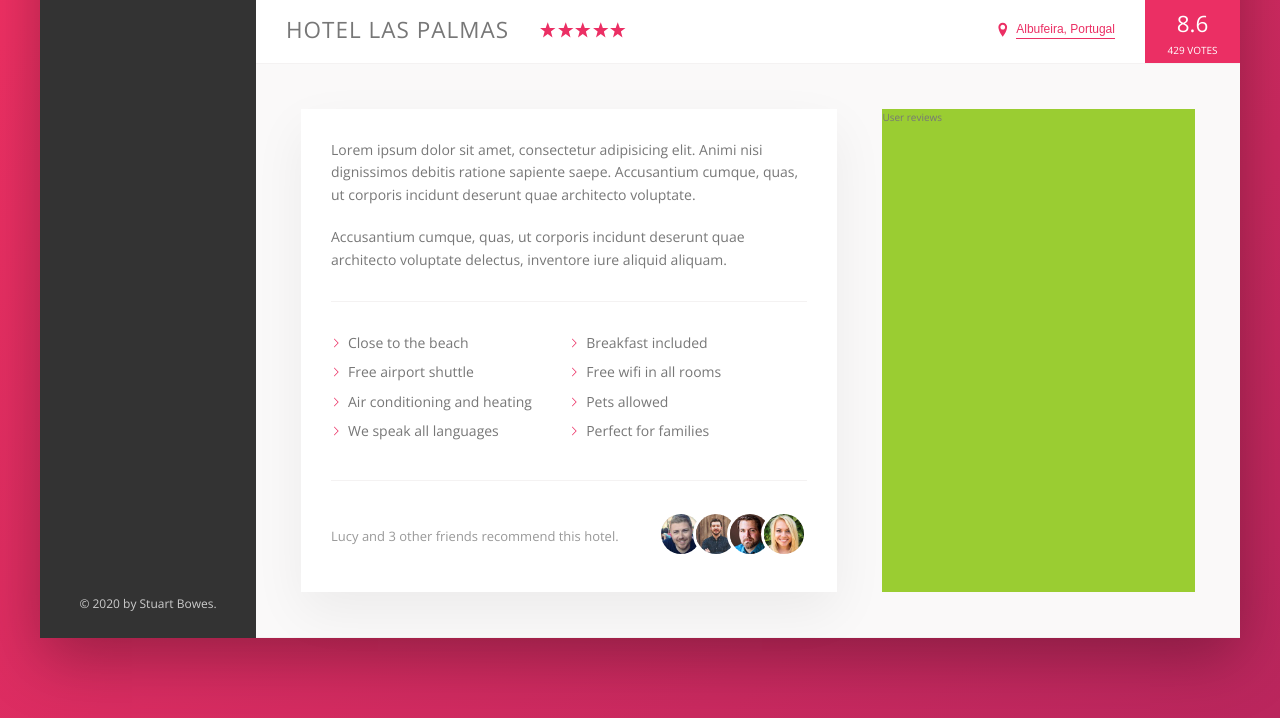
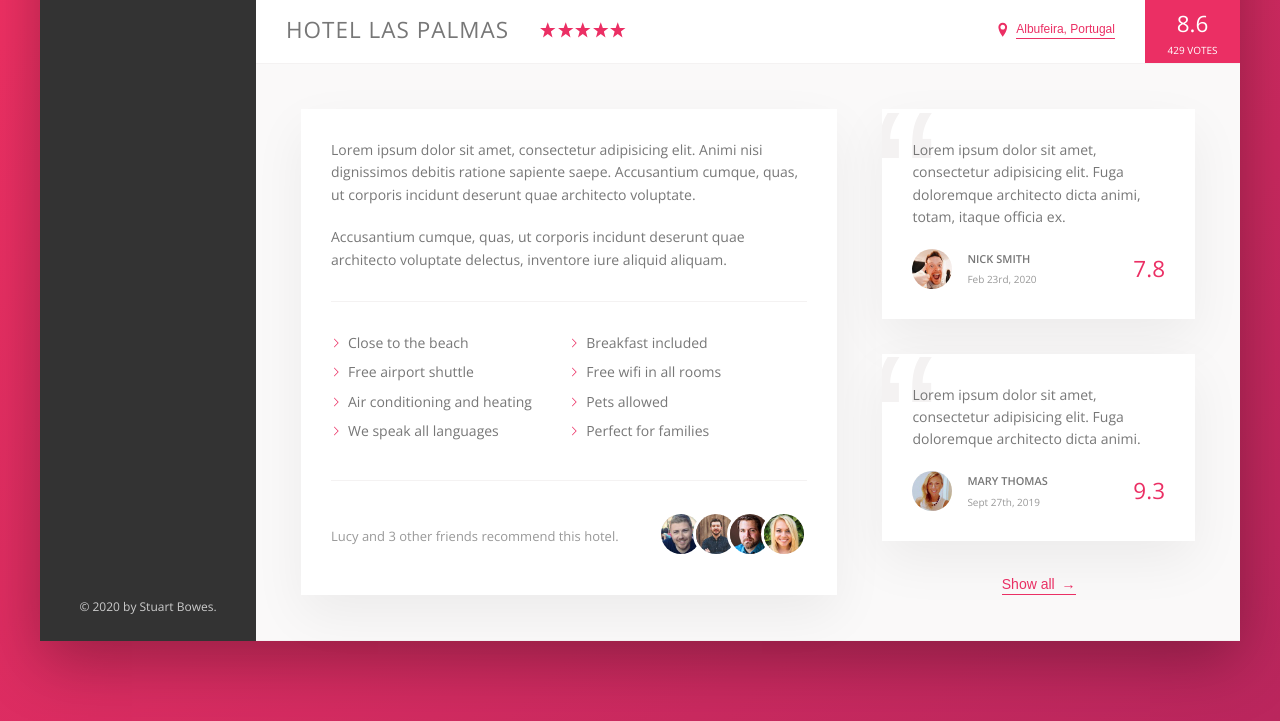
Before and after one commit to c0ff33-b34n/Trillo, a website: page index.html in a window 1280 px wide. Shown: the part 538-1259 px from the top of the page. Drawn offline with nearby package versions, Linux system fonts and the light colour scheme.

Commit message:
Add and style user reviews section

```diff
--- a/index.html
+++ b/index.html
@@ -163,7 +163,33 @@
                         </div>
 
                         <div class="user-reviews">
-                            User reviews
+                            <figure class="review">
+                                <blockquote class="review__text">
+                                    Lorem ipsum dolor sit amet, consectetur adipisicing elit. Fuga doloremque architecto dicta animi, totam, itaque officia ex.
+                                </blockquote>
+                                <figcaption class="review__user">
+                                    <img src="img/user-1.jpg" alt="User 1" class="review__photo">
+                                    <div class="review__user-box">
+                                        <p class="review__user-name">Nick Smith</p>
+                                        <p class="review__user-date">Feb 23rd, 2020</p>
+                                    </div>
+                                    <div class="review__rating">7.8</div>
+                                </figcaption>
+                            </figure>
+                            <figure class="review">
+                                <blockquote class="review__text">
+                                    Lorem ipsum dolor sit amet, consectetur adipisicing elit. Fuga doloremque architecto dicta animi.
+                                </blockquote>
+                                <figcaption class="review__user">
+                                    <img src="img/user-2.jpg" alt="User 1" class="review__photo">
+                                    <div class="review__user-box">
+                                        <p class="review__user-name">Mary Thomas</p>
+                                        <p class="review__user-date">Sept 27th, 2019</p>
+                                    </div>
+                                    <div class="review__rating">9.3</div>
+                                </figcaption>
+                            </figure>
+                            <button class="btn-inline">Show all <span>&rarr;</span></button>
                         </div>
                     </div>
                 </main>
--- a/sass/_components.scss
+++ b/sass/_components.scss
@@ -258,8 +258,17 @@
     cursor: pointer;
     transition: all 0.2s;
 
+    & span {
+        margin-left: 3px;
+        transition: margin-left 0.2s;
+    }
+
     &:hover {
         color: var(--color-grey-dark-1);
+
+        span {
+            margin-left: 8px;
+        }
     }
     &:focus {
         outline: none;
@@ -352,3 +361,64 @@
         }
     }
 }
+
+.review {
+    background-color: #fff;
+    box-shadow: var(--shadow-light);
+    padding: 3rem;
+    margin-bottom: 3.5rem;
+    position: relative;
+    overflow: hidden; //to clip overflowing large quotation mark
+
+    &__text {
+        margin-bottom: 2rem;
+        z-index: 10;
+        position: relative; // to allow use of z-index
+    }
+
+    &__user {
+        display: flex;
+        align-items: center;
+    }
+
+    &__photo {
+        height: 4rem;
+        width: 4rem;
+        border-radius: 50%;
+        margin-right: 1.5rem;
+    }
+
+    &__user-box {
+        margin-right: auto;
+    }
+
+    &__user-name {
+        font-size: 1.1rem;
+        font-weight: 600;
+        text-transform: uppercase;
+        margin-bottom: 0.4rem;
+    }
+
+    &__user-date {
+        font-size: 1rem;
+        color: var(--color-grey-dark-3);
+    }
+
+    &__rating {
+        color: var(--color-primary);
+        font-size: 2.25rem;
+        font-weight: 300;
+    }
+
+    &::before {
+        content: "\201c"; // add a quotation mark character
+        position: absolute;
+        top: -2.75rem;
+        left: -1rem;
+        line-height: 1;
+        font-size: 20rem;
+        color: var(--color-grey-light-2);
+        font-family: sans-serif;
+        z-index: 1;
+    }
+}
--- a/sass/_layout.scss
+++ b/sass/_layout.scss
@@ -37,6 +37,7 @@
 }
 
 .detail {
+    font-size: 1.4rem;
     display: flex;
     padding: 4.5rem;
     background-color: var(--color-grey-light-1);
@@ -44,7 +45,6 @@
 }
 
 .description {
-    font-size: 1.4rem;
     background-color: #fff;
     box-shadow: var(--shadow-light);
     padding: 3rem;
@@ -53,6 +53,8 @@
 }
 
 .user-reviews {
-    background-color: yellowgreen;
     flex: 1; // occupy remaining space (i.e. 40% less the margin)
+    display: flex;
+    flex-direction: column;
+    align-items: center;
 }
```
Also changed, not shown: css/style.css.
